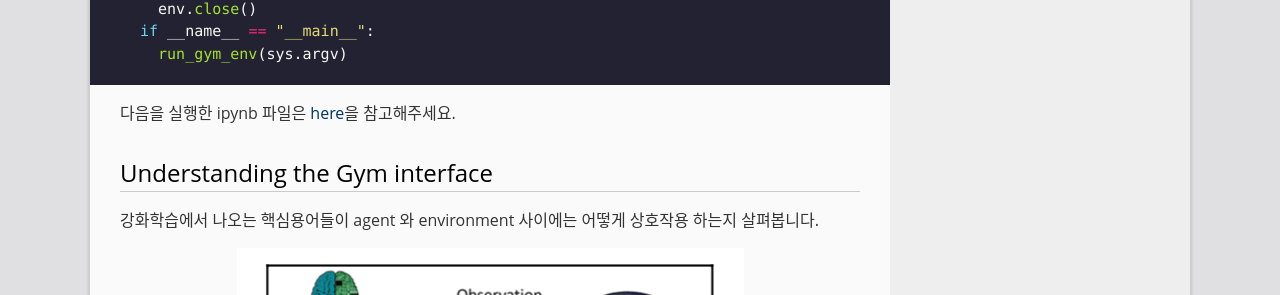
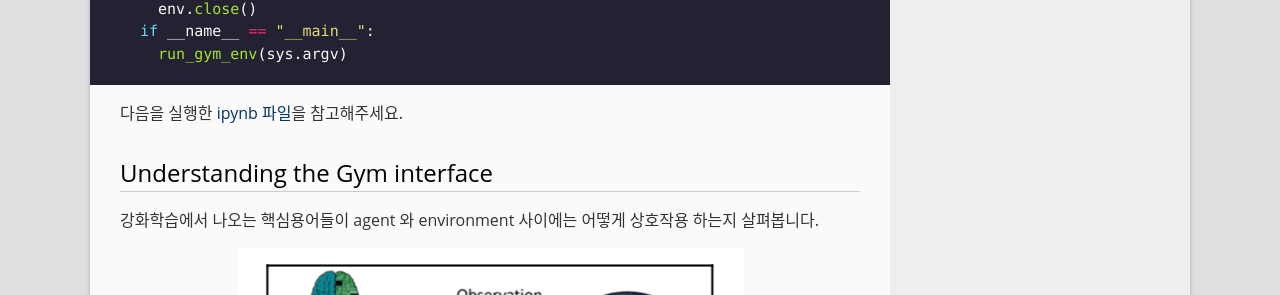
Before and after one commit to BNM2h/bnm2h.github.io, a Jekyll site: the page built from _posts/2020-07-05-openai-gym-ch4.md, in a window 1280 px wide and 900 px high, scrolled down 1663 px. Shown: the part 158-453 px from the top of the window. Built offline with Jekyll 4.4.1, drawn with Linux system fonts in a browser that asks for light colours.

Commit message:
ipynb link added

````diff
--- a/_posts/2020-07-05-openai-gym-ch4.md
+++ b/_posts/2020-07-05-openai-gym-ch4.md
@@ -77,7 +77,7 @@ if __name__ == "__main__":
   run_gym_env(sys.argv)
 ```
 
-다음을 실행한 ipynb 파일은 [here]()을 참고해주세요.
+다음을 실행한 [ipynb 파일](https://github.com/BNM2h/OpenAIGym_tutorial/blob/master/ch4/ch4_curieuxjy.ipynb)을 참고해주세요.
 
 
 
````
